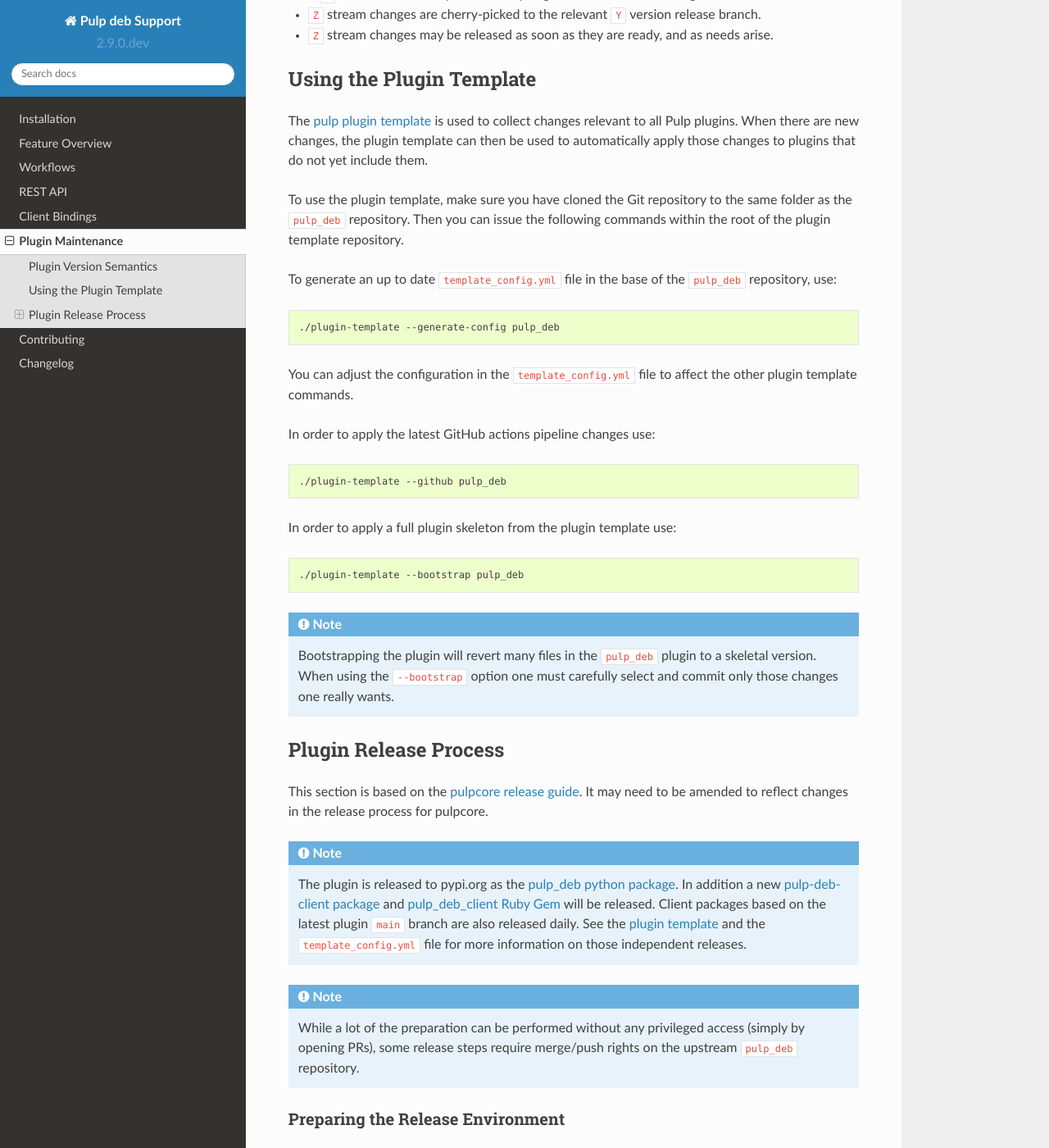
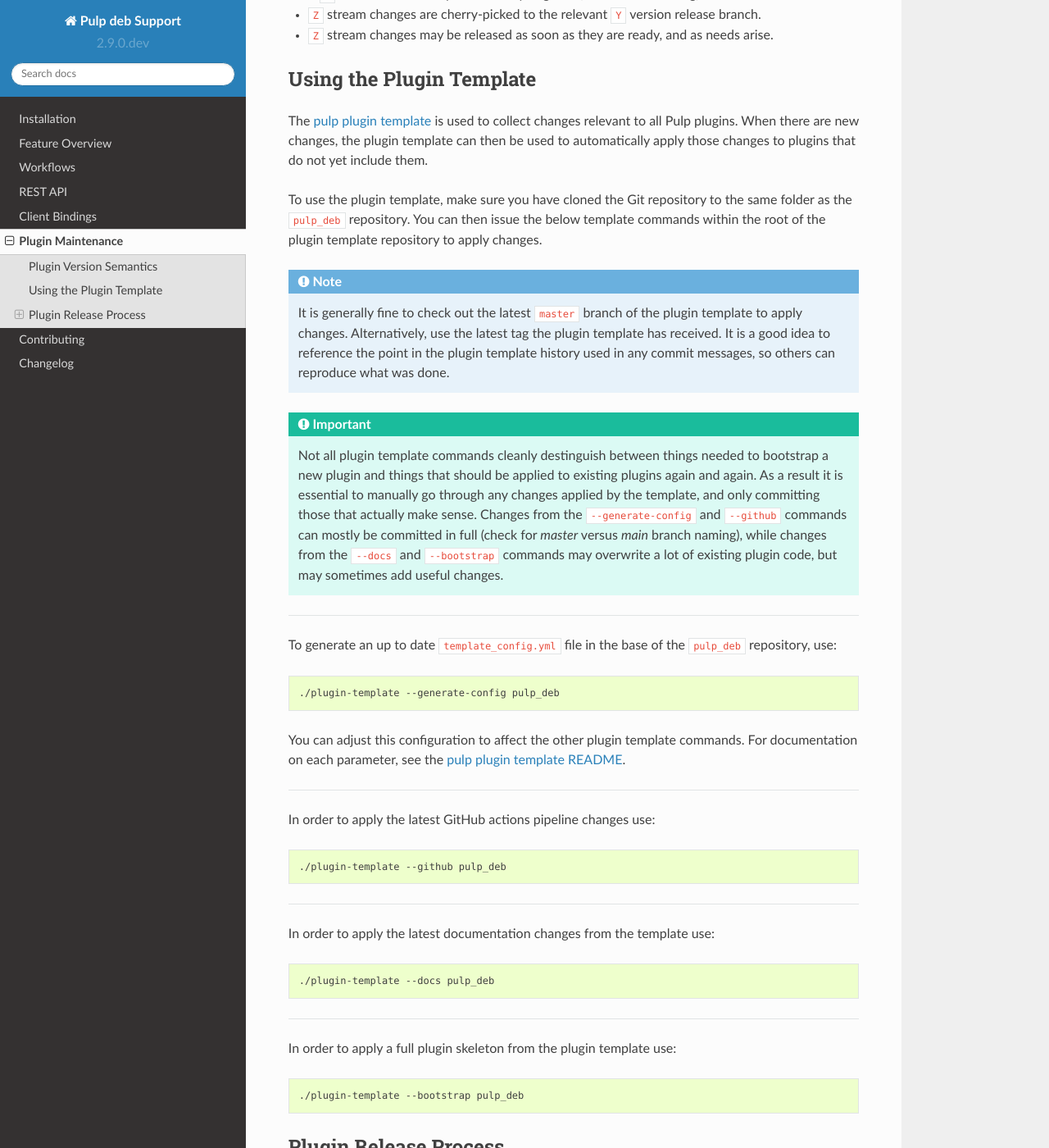
Before and after one commit to pulp/pulp_deb, a Sphinx documentation site: the page built from docs/plugin_maintenance.rst, in a window 1280 px wide and 1400 px high, scrolled down 875 px. Shown: the whole window at 82% size. Built offline with Sphinx 7.4.7 and the Read the Docs theme 2.0.0, drawn with Linux system fonts in a browser that asks for light colours.

Commit message:
Update the plugin template instructions
[noissue]

```diff
--- a/docs/external_references.rst
+++ b/docs/external_references.rst
@@ -42,6 +42,8 @@
    https://github.com/pulp/pulp_deb/blob/main/pulp_deb/tests/functional/sign_deb_release.sh
 .. _pulp plugin template:
    https://github.com/pulp/plugin_template
+.. _pulp plugin template README:
+   https://github.com/pulp/plugin_template/blob/master/README.md
 .. _pulplift:
    https://github.com/pulp/pulplift
 .. _pulp installer:
--- a/docs/plugin_maintenance.rst
+++ b/docs/plugin_maintenance.rst
@@ -45,7 +45,19 @@ The `pulp plugin template`_ is used to collect changes relevant to all Pulp plug
 When there are new changes, the plugin template can then be used to automatically apply those changes to plugins that do not yet include them.
 
 To use the plugin template, make sure you have cloned the Git repository to the same folder as the ``pulp_deb`` repository.
-Then you can issue the following commands within the root of the plugin template repository.
+You can then issue the below template commands within the root of the plugin template repository to apply changes.
+
+.. note::
+   It is generally fine to check out the latest ``master`` branch of the plugin template to apply changes.
+   Alternatively, use the latest tag the plugin template has received.
+   It is a good idea to reference the point in the plugin template history used in any commit messages, so others can reproduce what was done.
+
+.. important::
+   Not all plugin template commands cleanly destinguish between things needed to bootstrap a new plugin and things that should be applied to existing plugins again and again.
+   As a result it is essential to manually go through any changes applied by the template, and only committing those that actually make sense.
+   Changes from the ``--generate-config`` and ``--github`` commands can mostly be committed in full (check for `master` versus `main` branch naming), while changes from the ``--docs`` and ``--bootstrap`` commands may overwrite a lot of existing plugin code, but may sometimes add useful changes.
+
+--------------------------------------------------------------------------------
 
 To generate an up to date ``template_config.yml`` file in the base of the ``pulp_deb`` repository, use:
 
@@ -53,7 +65,10 @@ To generate an up to date ``template_config.yml`` file in the base of the ``pulp
 
    ./plugin-template --generate-config pulp_deb
 
-You can adjust the configuration in the ``template_config.yml`` file to affect the other plugin template commands.
+You can adjust this configuration to affect the other plugin template commands.
+For documentation on each parameter, see the `pulp plugin template README`_.
+
+--------------------------------------------------------------------------------
 
 In order to apply the latest GitHub actions pipeline changes use:
 
@@ -61,15 +76,21 @@ In order to apply the latest GitHub actions pipeline changes use:
 
    ./plugin-template --github pulp_deb
 
+--------------------------------------------------------------------------------
+
+In order to apply the latest documentation changes from the template use:
+
+.. code-block:: none
+
+   ./plugin-template --docs pulp_deb
+
+--------------------------------------------------------------------------------
+
 In order to apply a full plugin skeleton from the plugin template use:
 
 .. code-block:: none
 
    ./plugin-template --bootstrap pulp_deb
-
-.. note::
-   Bootstrapping the plugin will revert many files in the ``pulp_deb`` plugin to a skeletal version.
-   When using the ``--bootstrap`` option one must carefully select and commit only those changes one really wants.
 
 
 Plugin Release Process
```
